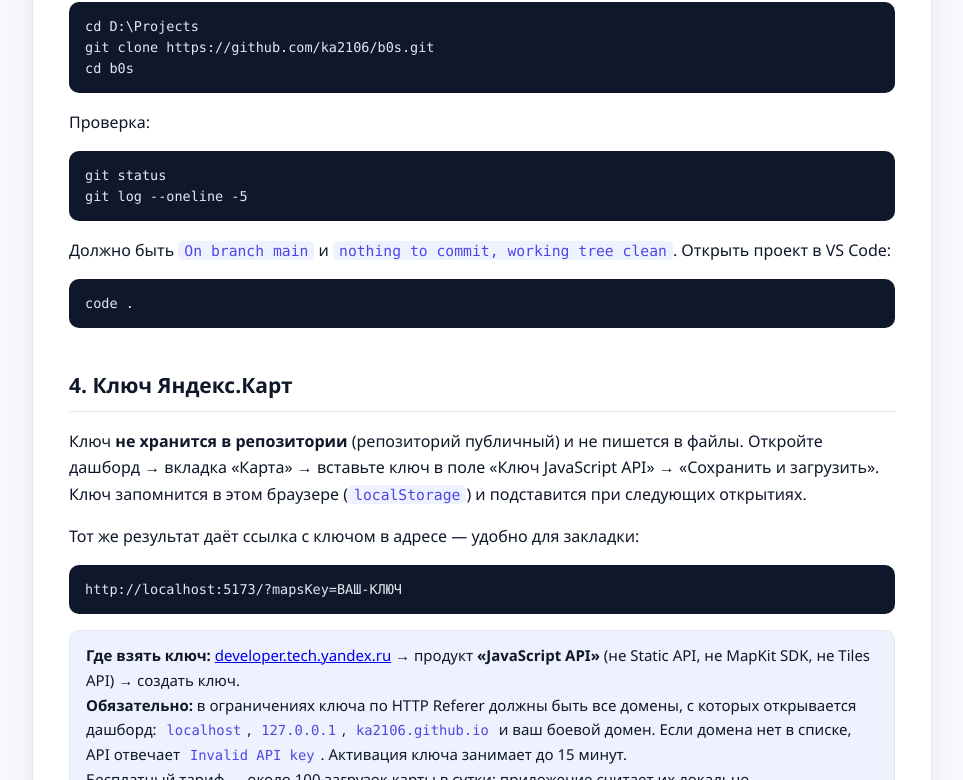
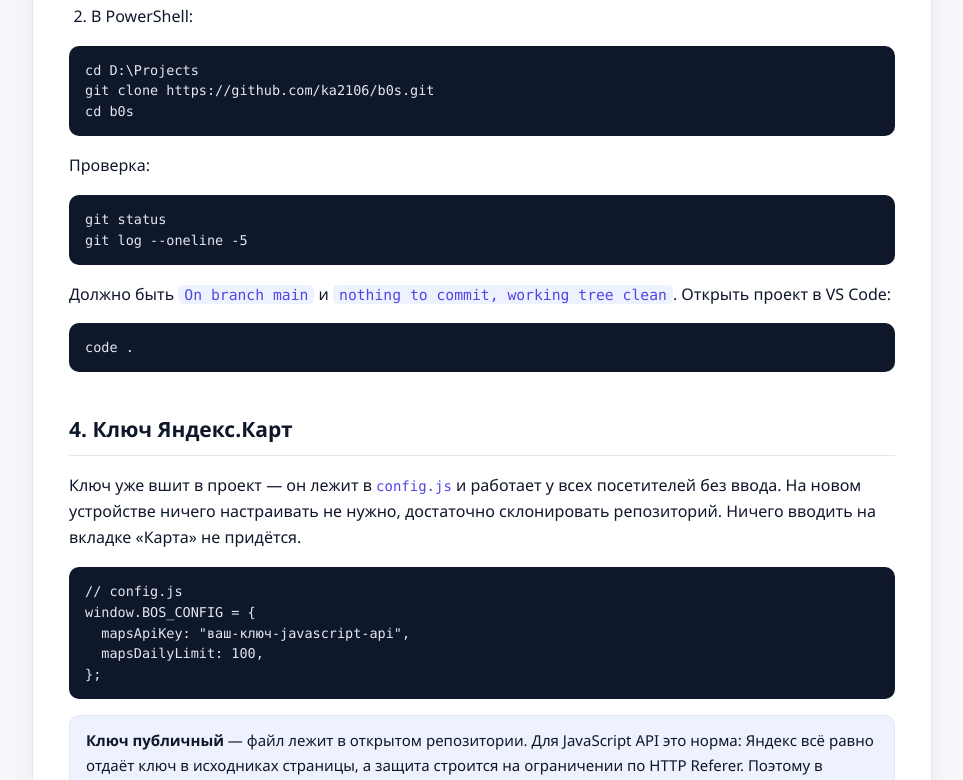
Before and after one commit to ka2106/b0s, a plain HTML site: page docs/setup-new-device.html in a window 1280 px wide. Shown: the part 2708-3488 px from the top of the page, without its empty margins (158-1121 px from the left). Drawn offline with Linux system fonts and the light colour scheme.

Commit message:
feat(map): ключ Яндекс.Карт вшит в config.js — пользователи ничего не вводят
- config.js с ключом снова грузится из index.html и лежит в репозитории;
  ключ публичный, защита — ограничение по HTTP Referer в кабинете Яндекса
- mapsDailyLimit читается из config.js
- README и инструкция: где лежит ключ, какие домены должны быть разрешены
  (ka2106.github.io, paragulgov.ru, localhost, 127.0.0.1), почему нельзя открывать file://

Co-authored-by: Copilot <223556219+Copilot@users.noreply.github.com>

```diff
--- a/docs/setup-new-device.html
+++ b/docs/setup-new-device.html
@@ -238,6 +238,10 @@
           <td class="file">app.js</td>
           <td>Логика: загрузка Google Sheets, фильтры, таблица, карта, экспорт в Excel</td>
         </tr>
+        <tr>
+          <td class="file">config.js</td>
+          <td>Ключ Яндекс.Карт (публичный, ограничен по домену в кабинете Яндекса)</td>
+        </tr>
       </table>
       <p>
         Репозиторий: <code>https://github.com/ka2106/b0s.git</code>, основная ветка —
@@ -316,22 +320,25 @@ git log --oneline -5</code></pre>
 
       <h2 id="config">4. Ключ Яндекс.Карт</h2>
       <p>
-        Ключ <b>не хранится в репозитории</b> (репозиторий публичный) и не пишется в файлы.
-        Откройте дашборд → вкладка «Карта» → вставьте ключ в поле «Ключ JavaScript API» →
-        «Сохранить и загрузить». Ключ запомнится в этом браузере
-        (<code>localStorage</code>) и подставится при следующих открытиях.
+        Ключ уже вшит в проект — он лежит в <span class="file">config.js</span> и работает у всех
+        посетителей без ввода. На новом устройстве ничего настраивать не нужно, достаточно
+        склонировать репозиторий. Ничего вводить на вкладке «Карта» не придётся.
       </p>
-      <p>Тот же результат даёт ссылка с ключом в адресе — удобно для закладки:</p>
-      <pre><code>http://localhost:5173/?mapsKey=ВАШ-КЛЮЧ</code></pre>
+      <pre><code>// config.js
+window.BOS_CONFIG = {
+  mapsApiKey: "ваш-ключ-javascript-api",
+  mapsDailyLimit: 100,
+};</code></pre>
       <div class="note">
-        <b>Где взять ключ:</b>
-        <a href="https://developer.tech.yandex.ru/services/">developer.tech.yandex.ru</a> → продукт
-        <b>«JavaScript API»</b> (не Static API, не MapKit SDK, не Tiles API) → создать ключ.
-        <br />
-        <b>Обязательно:</b> в ограничениях ключа по HTTP Referer должны быть все домены, с которых
-        открывается дашборд: <code>localhost</code>, <code>127.0.0.1</code>,
-        <code>ka2106.github.io</code> и ваш боевой домен. Если домена нет в списке, API отвечает
-        <code>Invalid API key</code>. Активация ключа занимает до 15 минут.
+        <b>Ключ публичный</b> — файл лежит в открытом репозитории. Для JavaScript API это норма:
+        Яндекс всё равно отдаёт ключ в исходниках страницы, а защита строится на ограничении по
+        HTTP Referer. Поэтому в кабинете
+        <a href="https://developer.tech.yandex.ru/services/">developer.tech.yandex.ru</a> у ключа
+        продукта <b>«JavaScript API»</b> должны быть разрешены все домены, с которых открывается
+        дашборд:
+        <code>ka2106.github.io</code>, <code>paragulgov.ru</code>, а для локальной разработки —
+        <code>localhost</code> и <code>127.0.0.1</code>. Если домена нет в списке, API отвечает
+        <code>Invalid API key</code>; после правок ключ активируется до 15 минут.
         <br />
         Бесплатный тариф — около 100 загрузок карты в сутки; приложение считает их локально
         (<code>localStorage["bos_map_usage"]</code>) и после лимита останавливает автозагрузку —
@@ -343,8 +350,10 @@ git log --oneline -5</code></pre>
         <code>http://localhost:5173</code>.
       </div>
       <p>
-        Без ключа приложение работает: вкладка «Карта» показывает инструкцию, остальные разделы
-        не зависят от карты.
+        Если ключ нужно заменить (ротация), правится одна строка в
+        <span class="file">config.js</span> — больше нигде ключ не дублируется. Если
+        <span class="file">config.js</span> отсутствует или пуст, вкладка «Карта» покажет поле для
+        ввода ключа и запомнит его в браузере.
       </p>
 
       <h2 id="run">5. Запуск и проверка</h2>
@@ -533,8 +542,8 @@ npx prettier --write .</code></pre>
         <li>☐ <code>git config --global user.name</code> и <code>user.email</code> заданы</li>
         <li>☐ Репозиторий склонирован, <code>git status</code> чистый, ветка <code>main</code></li>
         <li>
-          ☐ Ключ карты вставлен на вкладке «Карта» (и домен <code>localhost</code> разрешён в
-          кабинете Яндекса)
+          ☐ В <span class="file">config.js</span> есть ключ, а домены <code>localhost</code> и
+          домен хостинга разрешены в кабинете Яндекса
         </li>
         <li>☐ Дашборд открывается на <code>http://localhost:5173</code>: 68 объектов и 185 строк</li>
         <li>☐ Консоль браузера без ошибок</li>
```
Also changed, not shown: app.js (+5 -4 lines), config.js (added, +8 -0 lines), index.html (+1 -0 lines), 1 other file.
